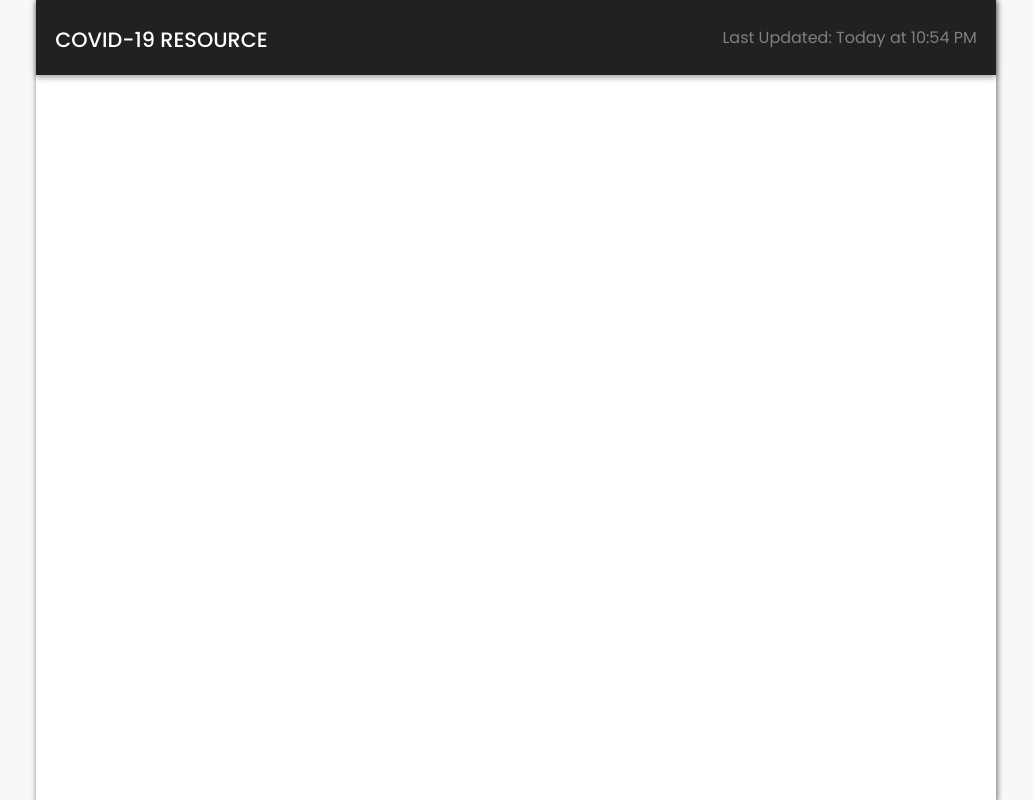
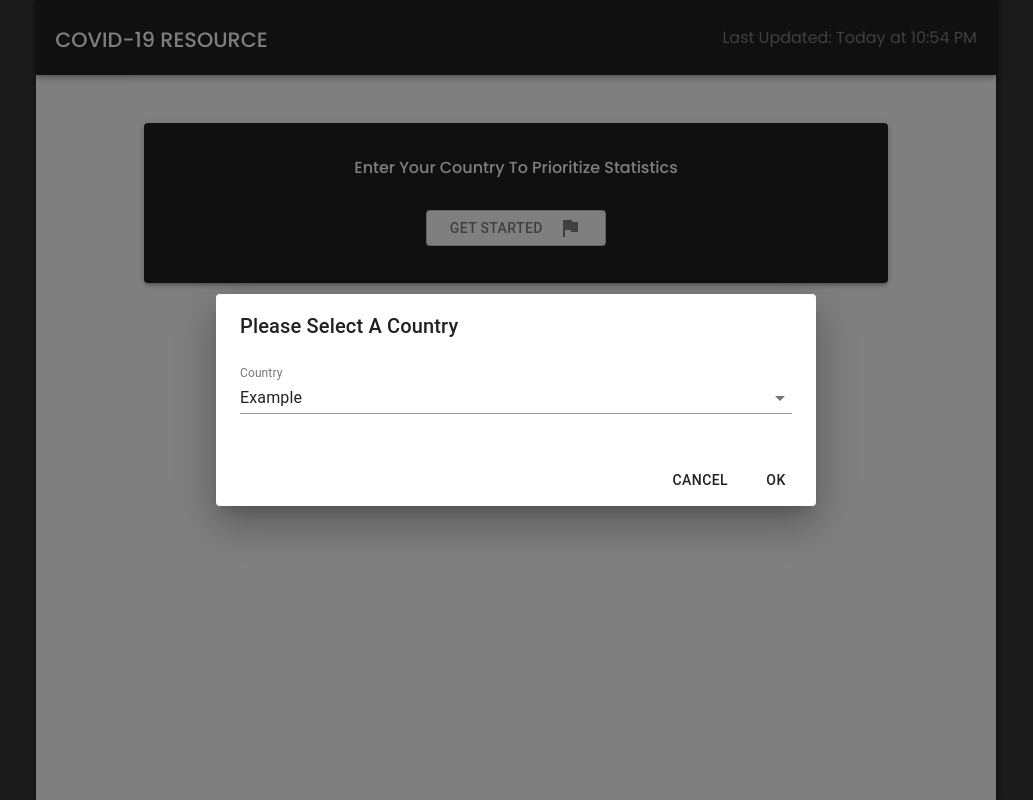
Before and after one commit to NateTheDev1/covid-resource, a React (Create React App) app: page / in a window 1280 px wide. Shown: the whole page, without its empty margins (124-1157 px from the left). Built offline with nearby package versions, Linux system fonts and the light colour scheme.

Commit message:
MyCountry.js Done, needs options data next

```diff
--- a/src/App.js
+++ b/src/App.js
@@ -1,24 +1,27 @@
 import React from "react";
 import Header from "./components/Header";
-import { makeStyles } from "@material-ui/core/styles";
+import useStyles from "./AppStyles";
+import MyCountry from "./components/MyCountry";
+import { connect } from "react-redux";
 
-const useStyles = makeStyles({
-  root: {
-    height: "100vh",
-    maxWidth: "960px",
-    margin: "0 auto",
-    backgroundColor: "white",
-    boxShadow: "1px 1px 5px 1px rgba(0,0,0,0.45)",
-  },
-});
-
-const App = () => {
+const App = (props) => {
   const classes = useStyles();
   return (
     <div className={classes.root}>
       <Header />
+      {props.personalCountry.length === 0 ? (
+        <MyCountry />
+      ) : (
+        <h1>{props.personalCountry}</h1>
+      )}
     </div>
   );
 };
 
-export default App;
+const mapStateToProps = (state) => {
+  return {
+    personalCountry: state.personalCountry,
+  };
+};
+
+export default connect(mapStateToProps, {})(App);
--- /dev/null
+++ b/src/AppStyles.js
@@ -0,0 +1,13 @@
+import { makeStyles } from "@material-ui/core/styles";
+
+const useStyles = makeStyles({
+  root: {
+    height: "100vh",
+    maxWidth: "960px",
+    margin: "0 auto",
+    backgroundColor: "white",
+    boxShadow: "1px 1px 5px 1px rgba(0,0,0,0.45)",
+  },
+});
+
+export default useStyles;
--- /dev/null
+++ b/src/actions/actions.js
@@ -0,0 +1,7 @@
+export const CHANGE_COUNTRY = "CHANGE_COUNTRY";
+
+export const changeCountry = (country) => {
+  return (dispatch) => {
+    dispatch({ type: CHANGE_COUNTRY, payload: country });
+  };
+};
--- a/src/components/Header.js
+++ b/src/components/Header.js
@@ -1,39 +1,7 @@
 import React from "react";
 import { AppBar } from "@material-ui/core";
-import { makeStyles } from "@material-ui/core/styles";
+import useStyles from "./HeaderStyles";
 import moment from "moment";
-
-const useStyles = makeStyles({
-  root: {
-    width: "100%",
-    padding: "30px 2%",
-    display: "flex",
-    flexDirection: "row",
-    justifyContent: "space-between",
-    alignContent: "center",
-    height: "75px",
-    backgroundColor: "#212121",
-
-    "& h1": {
-      fontSize: "1.3rem",
-      textTransform: "uppercase",
-      fontWeight: "500",
-    },
-
-    "& p": {
-      color: "gray",
-    },
-
-    "@media (max-width: 615px)": {
-      flexDirection: "column",
-      justifyContent: "center",
-
-      "& h1": {
-        marginBottom: "2%",
-      },
-    },
-  },
-});
 
 const Header = () => {
   const classes = useStyles();
--- /dev/null
+++ b/src/components/HeaderStyles.js
@@ -0,0 +1,34 @@
+import { makeStyles } from "@material-ui/core/styles";
+const useStyles = makeStyles({
+  root: {
+    width: "100%",
+    padding: "30px 2%",
+    display: "flex",
+    flexDirection: "row",
+    justifyContent: "space-between",
+    alignContent: "center",
+    height: "75px",
+    backgroundColor: "#212121",
+
+    "& h1": {
+      fontSize: "1.3rem",
+      textTransform: "uppercase",
+      fontWeight: "500",
+    },
+
+    "& p": {
+      color: "gray",
+    },
+
+    "@media (max-width: 615px)": {
+      flexDirection: "column",
+      justifyContent: "center",
+
+      "& h1": {
+        marginBottom: "2%",
+      },
+    },
+  },
+});
+
+export default useStyles;
--- /dev/null
+++ b/src/components/MyCountry.js
@@ -0,0 +1,129 @@
+import React, { useState } from "react";
+import { makeStyles } from "@material-ui/core/styles";
+import {
+  Paper,
+  DialogActions,
+  Button,
+  Dialog,
+  DialogTitle,
+  DialogContent,
+  FormControl,
+  InputLabel,
+  Select,
+  Input,
+} from "@material-ui/core";
+import FlagIcon from "@material-ui/icons/Flag";
+import { connect } from "react-redux";
+import { changeCountry } from "../actions/actions";
+
+const useStyles = makeStyles({
+  root: {
+    marginTop: "5%",
+    margin: "0 auto",
+    width: "75%",
+    height: "15vh",
+    padding: "20px 1.25%",
+    textAlign: "center",
+    fontWeight: "500",
+    color: "white",
+    backgroundColor: "#212121",
+    display: "flex",
+    flexDirection: "column",
+    justifyContent: "space-around",
+    alignItems: "center",
+  },
+  btn: {
+    width: "25%",
+    backgroundColor: "white",
+    display: "flex",
+    justifyContent: "space-around",
+    color: "gray",
+    "&:hover": {
+      color: "white",
+      backgroundColor: "#1976D2",
+    },
+  },
+  icon: {
+    color: "gray",
+  },
+});
+
+const MyCountry = (props) => {
+  const [open, setOpen] = useState(true);
+  const [country, setCountry] = useState("");
+  const classes = useStyles();
+
+  const handleSelect = (event) => {
+    setCountry(event.target.value);
+  };
+
+  const handleSubmit = (e) => {
+    e.preventDefault();
+    setOpen(false);
+    props.changeCountry(country);
+  };
+
+  const handleClickOpen = () => {
+    setOpen(true);
+  };
+
+  const handleClose = () => {
+    setOpen(false);
+  };
+
+  return (
+    <Paper elevation={3} className={classes.root}>
+      <h3>Enter Your Country To Prioritize Statistics</h3>
+      <Button
+        variant="outlined"
+        className={classes.btn}
+        onClick={handleClickOpen}
+      >
+        Get Started <FlagIcon className={classes.icon} />
+      </Button>
+      <Dialog
+        disableBackdropClick
+        disableEscapeKeyDown
+        open={open}
+        onClose={handleClose}
+        fullWidth
+        maxWidth="sm"
+      >
+        <DialogTitle>Please Select A Country</DialogTitle>
+        <DialogContent>
+          <form>
+            <FormControl style={{ width: "100%", height: "10vh" }}>
+              <InputLabel htmlFor="country">Country</InputLabel>
+              <Select
+                native
+                value={country}
+                onChange={handleSelect}
+                input={<Input id="country" />}
+                className={classes.select}
+              >
+                <option aria-label="Select" value="Example">
+                  Example
+                </option>
+                <option aria-label="Select" value="Example 3">
+                  Example 3
+                </option>
+              </Select>
+            </FormControl>
+          </form>
+        </DialogContent>
+        <DialogActions>
+          <Button onClick={handleClose}>Cancel</Button>
+          <Button onClick={handleSubmit}>Ok</Button>
+        </DialogActions>
+      </Dialog>
+    </Paper>
+  );
+};
+
+const mapStateToProps = (state) => {
+  return {
+    personalCountry: state.personalCountry,
+  };
+};
+
+export default connect(mapStateToProps, { changeCountry })(MyCountry);
--- a/src/index.css
+++ b/src/index.css
@@ -133,6 +133,7 @@ html {
 }
 
 body {
-  background-color: rgb(246, 248, 250);
+  /* background-color: rgb(246, 248, 250); */
+  background-color: rgba(33, 33, 33, 0.9);
   font-family: "Poppins", sans-serif;
 }
--- a/src/reducers/reducer.js
+++ b/src/reducers/reducer.js
@@ -1,9 +1,16 @@
+import { CHANGE_COUNTRY } from "../actions/actions";
+
 const initialState = {
   countryFilter: "",
+  personalCountry: localStorage.getItem("country")
+    ? localStorage.getItem("country")
+    : "",
 };
 
 export const reducer = (state = initialState, action) => {
   switch (action.type) {
+    case CHANGE_COUNTRY:
+      return { ...state, personalCountry: action.payload };
     default:
       return state;
   }
```
